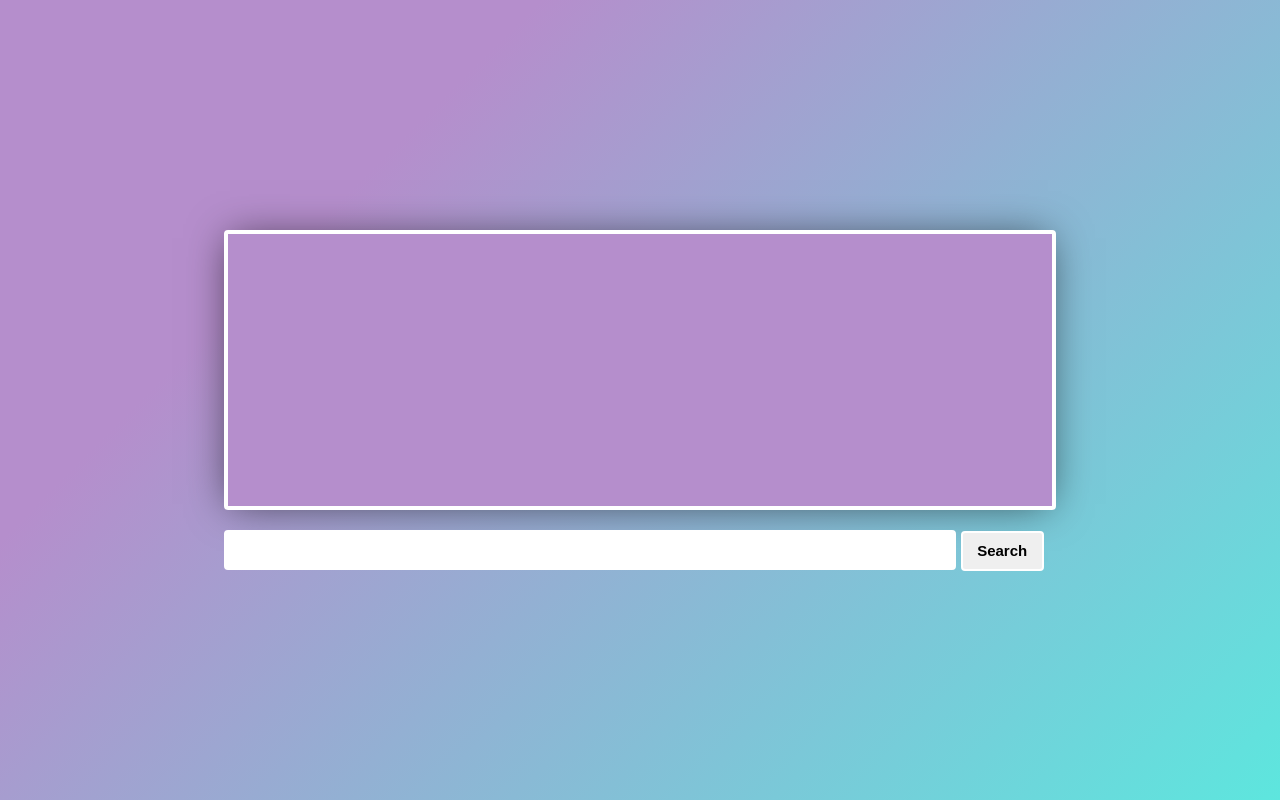
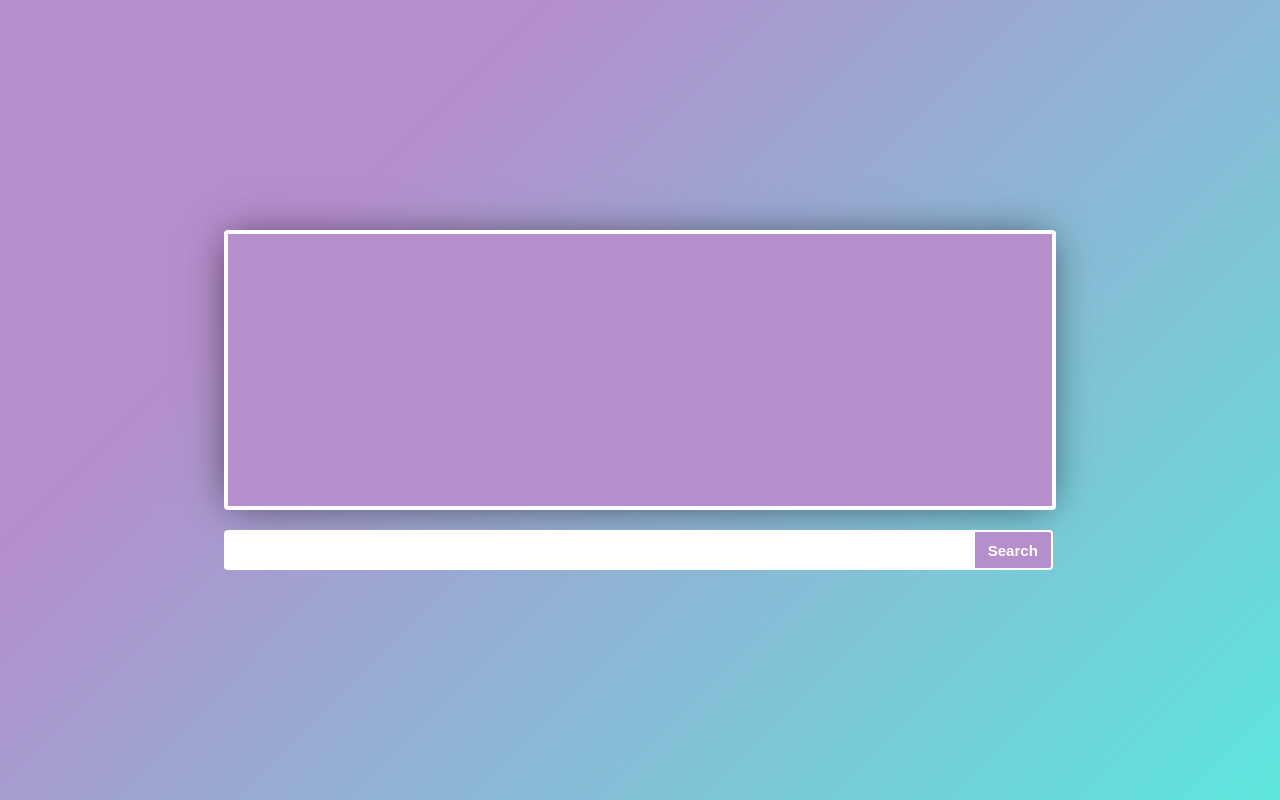
Before and after one commit to aqib-nawaz/github-users-search, a plain HTML site: page index.html in a window 1280 px wide. Drawn offline with Linux system fonts and the light colour scheme.

Commit message:
css style modified

```diff
--- a/app.js
+++ b/app.js
@@ -36,8 +36,6 @@ document.getElementById("search-btn").addEventListener("click", () => {
 
     if (input) {
         getUser(input);
-
-
     } else {
         alert("Please Enter some value");
     }
--- a/styles.css
+++ b/styles.css
@@ -69,10 +69,11 @@ body {
     margin-right: 15px;
     font-size: 15px;
     font-weight: 600;
-    padding: 6px;
+    padding: 6px 12px;
     border-radius: 20px;
-    background-color: #ffffff;
+    border:3px solid rgb(255, 255, 255);
     text-align: center;
+    color: white;
 }
 
 
@@ -80,29 +81,34 @@ body {
     margin-top: 20px;
     min-width: 65%;
     /* box-shadow: -1px 1px 39px -7px rgb(0 0 0 / 62%); */
+    display: flex;
+    /* flex-wrap: wrap; */
 }
 .search input{
-    width: 88%;
+    width: 90%;
     height: 40px;
     border: 2px solid rgb(255, 255, 255);
-    border-radius:4px;
+    border-radius:4px 0 0 4px;
     outline: none;
     font-size:20px;
     padding-left: 10px;
     padding-right: 10px;
+
 }
 .search button{
-    width: 10%;
+    width: 80px;
     height: 40px;
-    border-radius:4px;
+    border-radius:0px 4px 4px 0px;
     border: 2px solid rgb(255, 255, 255);
     cursor: pointer;
     font-size: 15px;
     font-weight: bold;
+    color: white;
+    background-color: #b58ecc;
 
 }
 .search button:hover{
-    background-color: #b58ecc;
+    background-color: #a473c1;
     color: #ffffff;
 }
 @media (max-width: 700px) {
```
